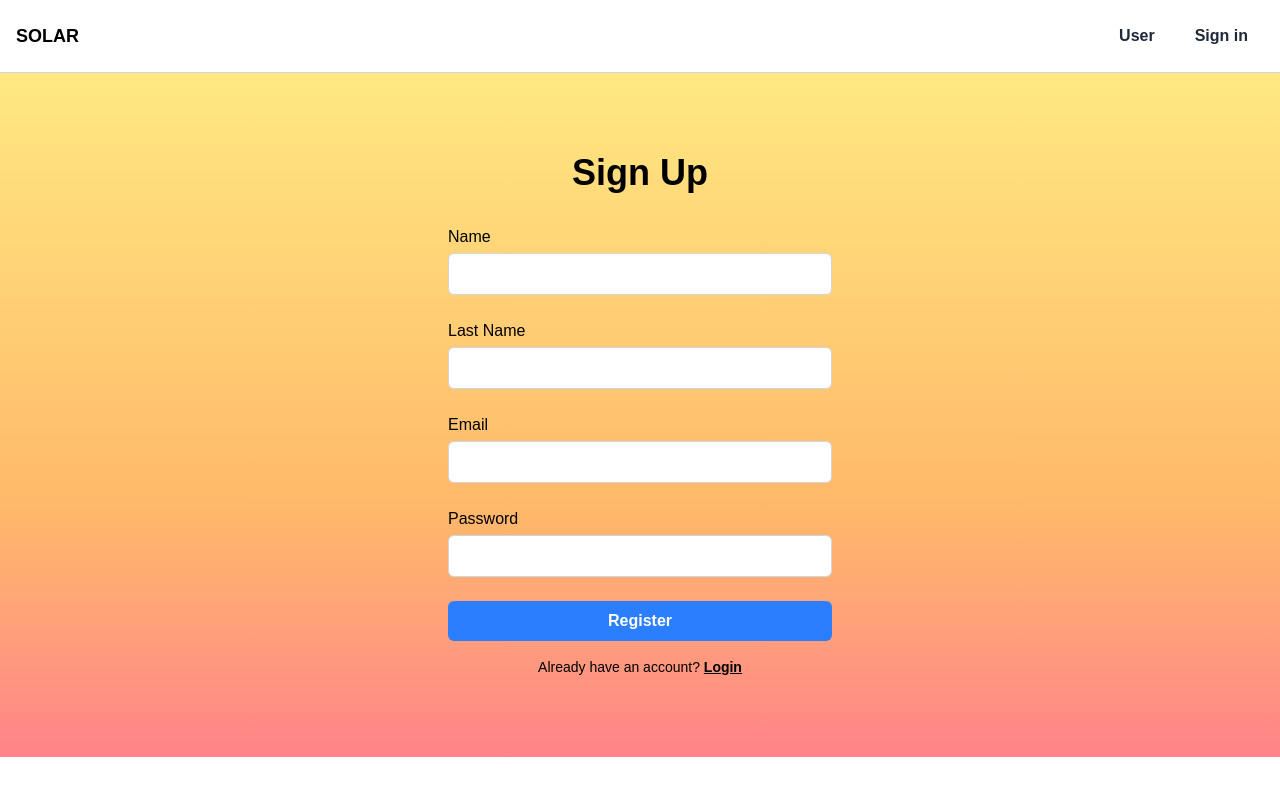
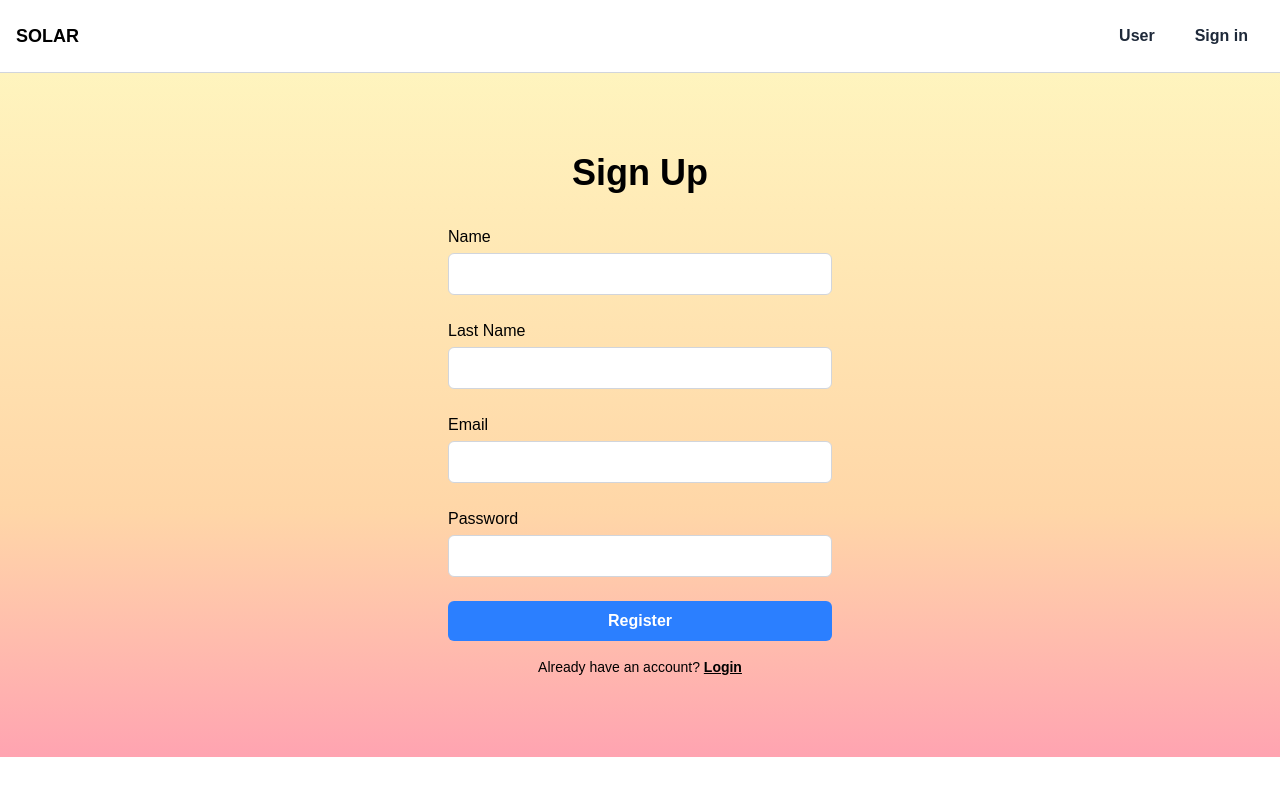
Before and after one commit to jp72764/CSCI4300, a Next.js app in the folder solar_site/: page /Signup in a window 1280 px wide. Shown: the top 795 px of the page. Built offline with nearby package versions, Linux system fonts and the light colour scheme.

Commit message:
made bg lighter

```diff
--- a/solar_site/src/app/components/Signup.tsx
+++ b/solar_site/src/app/components/Signup.tsx
@@ -24,7 +24,7 @@ export default function Signup({ onAddUser }: { onAddUser: (user: any) => void }
   };
 
   return (
-    <div className="min-h-screen flex flex-col bg-gradient-to-b from-yellow-200 via-orange-300 to-pink-500 text-black">
+    <div className="min-h-screen flex flex-col bg-gradient-to-b from-yellow-100 via-orange-200 to-pink-400 text-black">
       <header className="w-full flex justify-between items-center p-4 border-b border-gray-300 bg-white">
         <span className="text-lg font-semibold">SOLAR</span>
         <div className="space-x-2">
```
